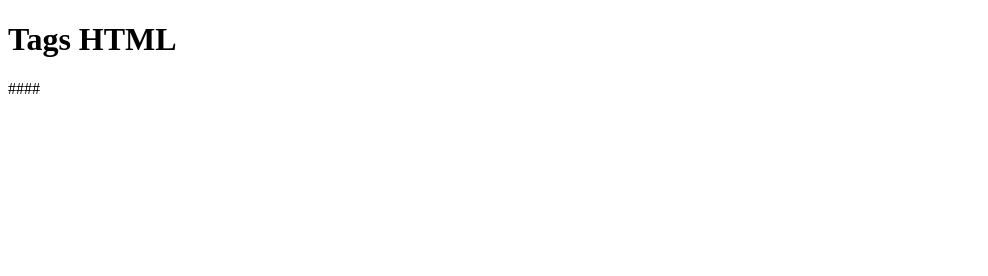
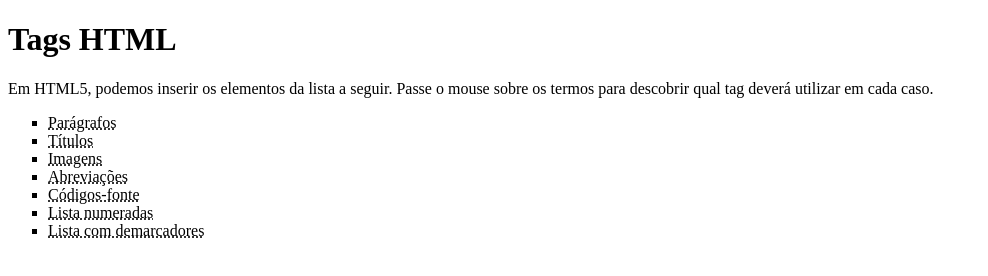
Before and after one commit to Jordankennedyfig/desafio06, a plain HTML site: page index.html in a window 1280 px wide. Shown: the whole page, without its empty margins (0-988 px from the left). Drawn offline with Linux system fonts and the light colour scheme.

Commit message:
desafio06
resolvido

```diff
--- a/index.html
+++ b/index.html
@@ -7,6 +7,19 @@
 </head>
 <body>
     <h1>Tags HTML</h1>
-    <p>####</p>
+    <p>Em HTML5, podemos inserir os elementos da lista a seguir. Passe o mouse sobre os termos para descobrir qual tag deverá utilizar em cada caso.</p>
+    <ul type="square">
+        <li><abbr title="Use a tag <p>">Parágrafos</abbr></li>
+        <li><abbr title="Use as tag <h1> __ <h6>">Títulos</abbr></li>
+        <li><abbr title="Use a tag <img>">Imagens</abbr></li>
+        <li><abbr title="Use a tag <abbr>">Abreviações</abbr></li>
+        <li><abbr title="Use a tag <code>">Códigos-fonte</abbr></li>
+        <li><abbr title="Use as tags <ol> e <li>">Lista numeradas</abbr></li>
+        <li><abbr title="Use as tags <ul> e <li>">Lista com demarcadores</abbr></li>
+
+
+    </ul>
+
+
 </body>
 </html>
```
